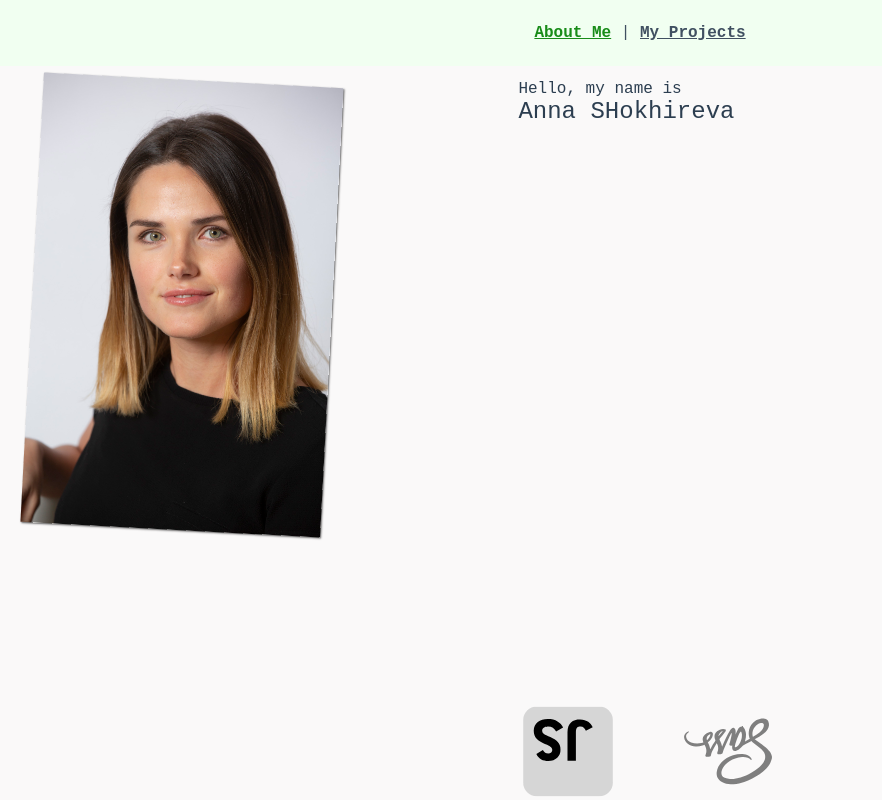
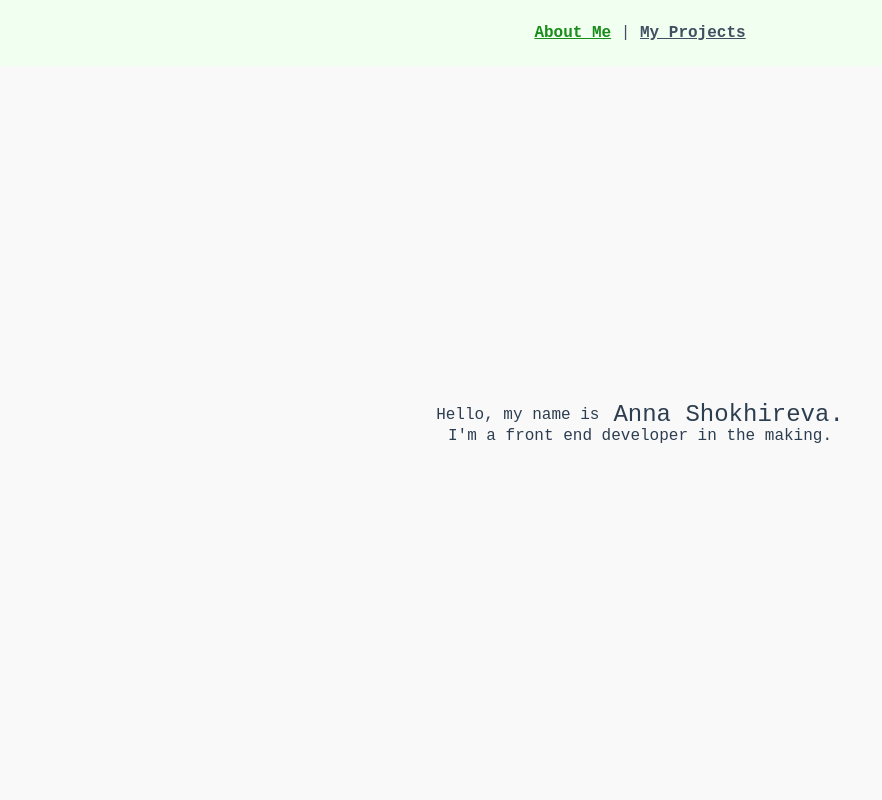
Before and after one commit to annashokhireva/portfolio, a Vue app: page / in a window 1280 px wide. Shown: the whole page, without its empty margins (0-882 px from the left). Built offline with nearby package versions, Linux system fonts and the light colour scheme; the HTML template or start-up script is replaced by a standard one; a web font is replaced by a local one.

Commit message:
Layout changes

```diff
--- a/src/App.vue
+++ b/src/App.vue
@@ -2,24 +2,23 @@
 	<div id="app">
 		<main-header />
 		<router-view />
-		<credits-footer />
+		<!-- <credits-footer /> -->
 	</div>
 </template>
 
 <script>
 	import MainHeader from './components/MainHeader';
-	import CreditsFooter from './components/CreditsFooter.vue';
+	// import CreditsFooter from './components/CreditsFooter.vue';
 
 
 	export default {
 		components: {
 			MainHeader,
-			CreditsFooter
+			// CreditsFooter,
 		}
 
 	}
 </script>
-
 <style lang="scss">
 	@import './sass';
 
--- a/src/components/AboutMe.vue
+++ b/src/components/AboutMe.vue
@@ -1,10 +1,13 @@
 <template>
 <section class="main-section">
-		<img class="my-picture" src="@/assets/img/MyPicture.jpg" width="300" alt="My Photo">
+	<!-- <img class="my-picture" src="@/assets/img/MyPicture.jpg" width="300" alt="My Photo"> -->
 
 	<div class="intro">
+		<span class="inline">
 			<p>Hello, my name is</p>
-			<h1>Anna SHokhireva</h1>
+			<h1>Anna Shokhireva.</h1>
+		</span>
+		<p>I'm a front end developer in the making.</p>
 	</div>
 
 	<!-- <tic-tac-toe /> -->
@@ -22,17 +25,16 @@
 };
 </script>
 
-<style scoped lang="scss">
+<style lang="scss" scoped>
 
-	section {
+.inline {
 	display: flex;
-		justify-content: space-between;
-		align-items: left;
+	align-items: center;
+	justify-content: center;
+	line-height: 1.5em;
 
-		.intro {
-			text-align: left;
-			width: 60%;
-			height: fit-content;
+	h1 {
+		margin-left: 14px;
 	}
 }
 
--- a/src/components/MainHeader.vue
+++ b/src/components/MainHeader.vue
@@ -18,7 +18,7 @@ export default {
 		width: 100vw;
 		background-color: honeydew;
 		opacity: 90%;
-		z-index: 1;
+		z-index: 2;
 
 		a {
 			font-weight: bold;
--- a/src/components/MySkills.vue
+++ b/src/components/MySkills.vue
@@ -1,5 +1,9 @@
 <template>
     <section class="main-section">
+		<div class="front-end">
+			<div class>
+				<h3>Front End</h3>
+			</div>
 			<ul class="circle-container">
 				<li><vue-icon-color class="img"/></li>
 				<li><j-s-icon-color class="img" /></li>
@@ -8,6 +12,13 @@
 				<li><css-icon class="img" /></li>
 				<li><html-icon class="img" /></li>
 			</ul>
+		</div>
+
+		<div class="back-end">
+
+		</div>
+
+
 
 	</section>
 </template>
@@ -34,11 +45,7 @@
 
 <style lang="scss" scoped>
 
-	section {
-		display: flex;
-		justify-content: center;
-		align-items: center;
-	}
+
 
 	// section {
 	// 	background-image: url('../assets/img/iPad.jpg');
@@ -57,23 +64,23 @@
 		border-radius: 50%;
 		list-style: none;
 
-		animation-name: spin;
-		animation-duration: 10000ms;
-		animation-iteration-count: infinite;
-		animation-timing-function: linear;
+		// animation-name: spin;
+		// animation-duration: 10000ms;
+		// animation-iteration-count: infinite;
+		// animation-timing-function: linear;
 
-			@keyframes spin {
-				from {
-					transform:rotate(0deg);
-				}
-				to {
-					transform:rotate(360deg);
-				}
-			}
+			// @keyframes spin {
+			// 	from {
+			// 		transform:rotate(0deg);
+			// 	}
+			// 	to {
+			// 		transform:rotate(360deg);
+			// 	}
+			// }
 
-			&:hover {
-				animation-play-state: paused;
-			}
+			// &:hover {
+			// 	animation-play-state: paused;
+			// }
 
 			> * {
 				display: block;
--- a/src/sass/elements/sectionView.scss
+++ b/src/sass/elements/sectionView.scss
@@ -1,4 +1,10 @@
 .main-section {
-    width: 100vw;
-    padding: 10vmin 4vmin 4vmin;
+	width: 100vw;
+	height: 100vh;
+	padding: 10vmin 4vmin 4vmin;
+	display: flex;
+	// flex-direction: column;
+	align-items: center;
+	justify-content: center;
+
 }
```
Lines whose indentation alone changed are shown as unchanged.
